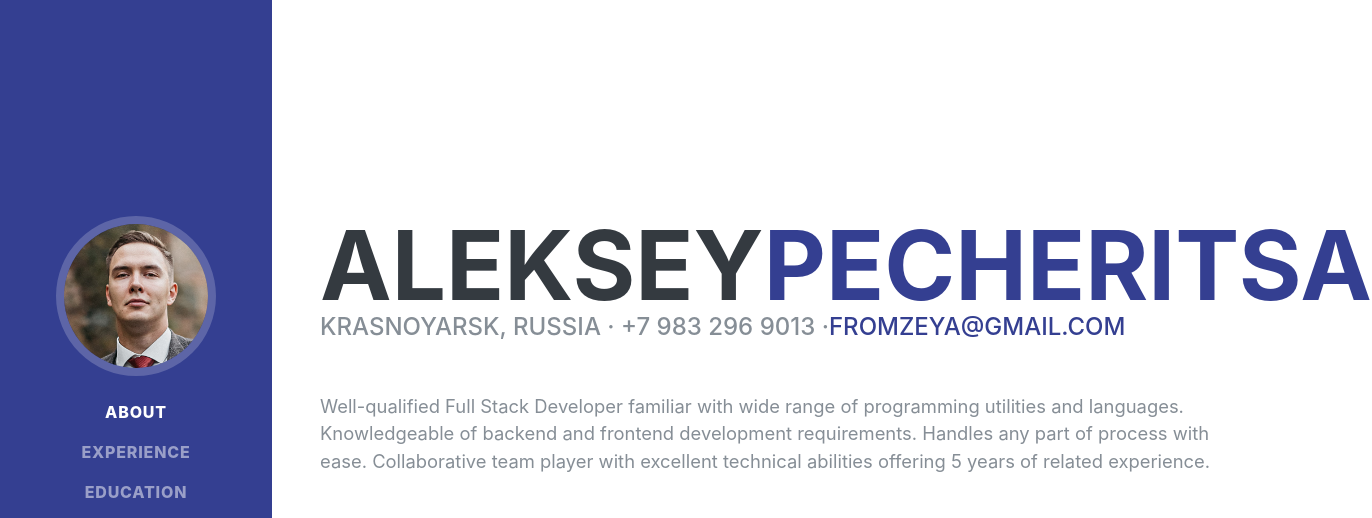
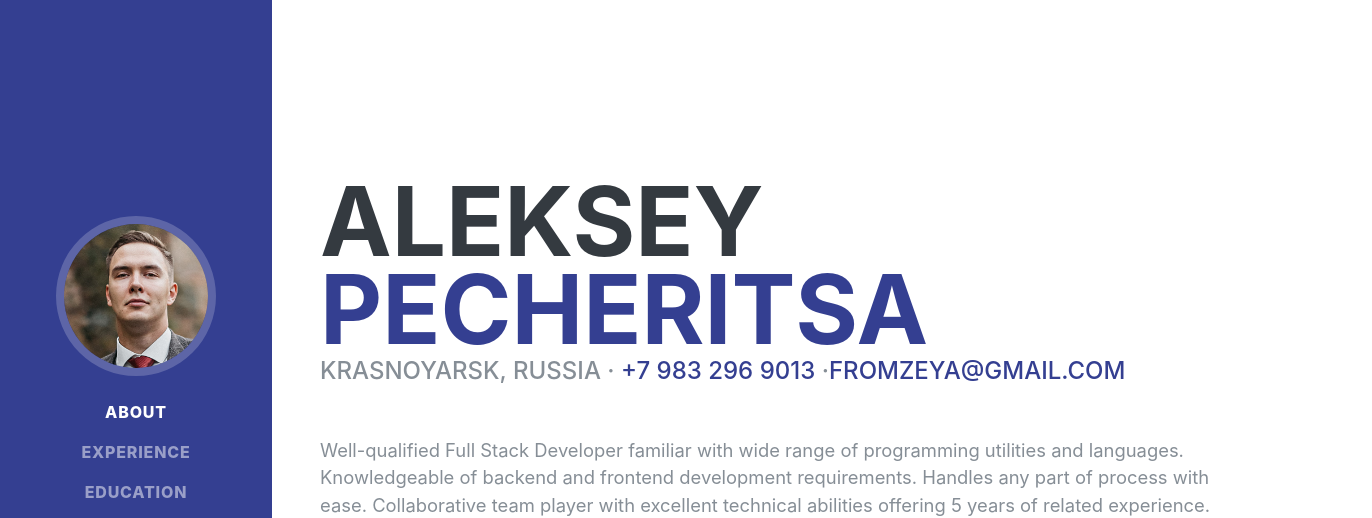
Before and after one commit to PecheritsaAleksey/my-resume, a Gatsby site: page / in a window 1280 px wide. Shown: the top 518 px of the page, 1372 px wide, since content can reach past the window. Built offline with nearby package versions, Linux system fonts and the light colour scheme; Gatsby itself is replaced by a stand-in of ours; a web font is replaced by a local one.

Commit message:
Minor styling fix

```diff
--- a/src/assets/sass/_bootstrap-overrides.scss
+++ b/src/assets/sass/_bootstrap-overrides.scss
@@ -4,6 +4,7 @@
 
 .text-primary {
   color: $primary !important;
+  display: inline-block;
 }
 
 a {
--- a/src/pages/index.js
+++ b/src/pages/index.js
@@ -19,7 +19,7 @@ const IndexPage = () => (
             <span className="text-primary">{config.lastName}</span>
           </h1>
           <div className="subheading mb-5">
-            {config.address} · {config.phone} ·
+            {config.address} · <a href={`tel:${config.phone}`}>{config.phone}</a> ·
             <a href={`mailto:${config.email}`}>{config.email}</a>
           </div>
           <p className="lead mb-5">
@@ -238,7 +238,8 @@ const IndexPage = () => (
             Gym, Hiking and Traveling
           </p>
           <p className="mb-0">
-            Interested in sci-fi and fantasy genre movies and books. Also like videogames.
+            Interested in sci-fi and fantasy genre movies and books. Also like
+            videogames.
           </p>
         </div>
       </section>
```
